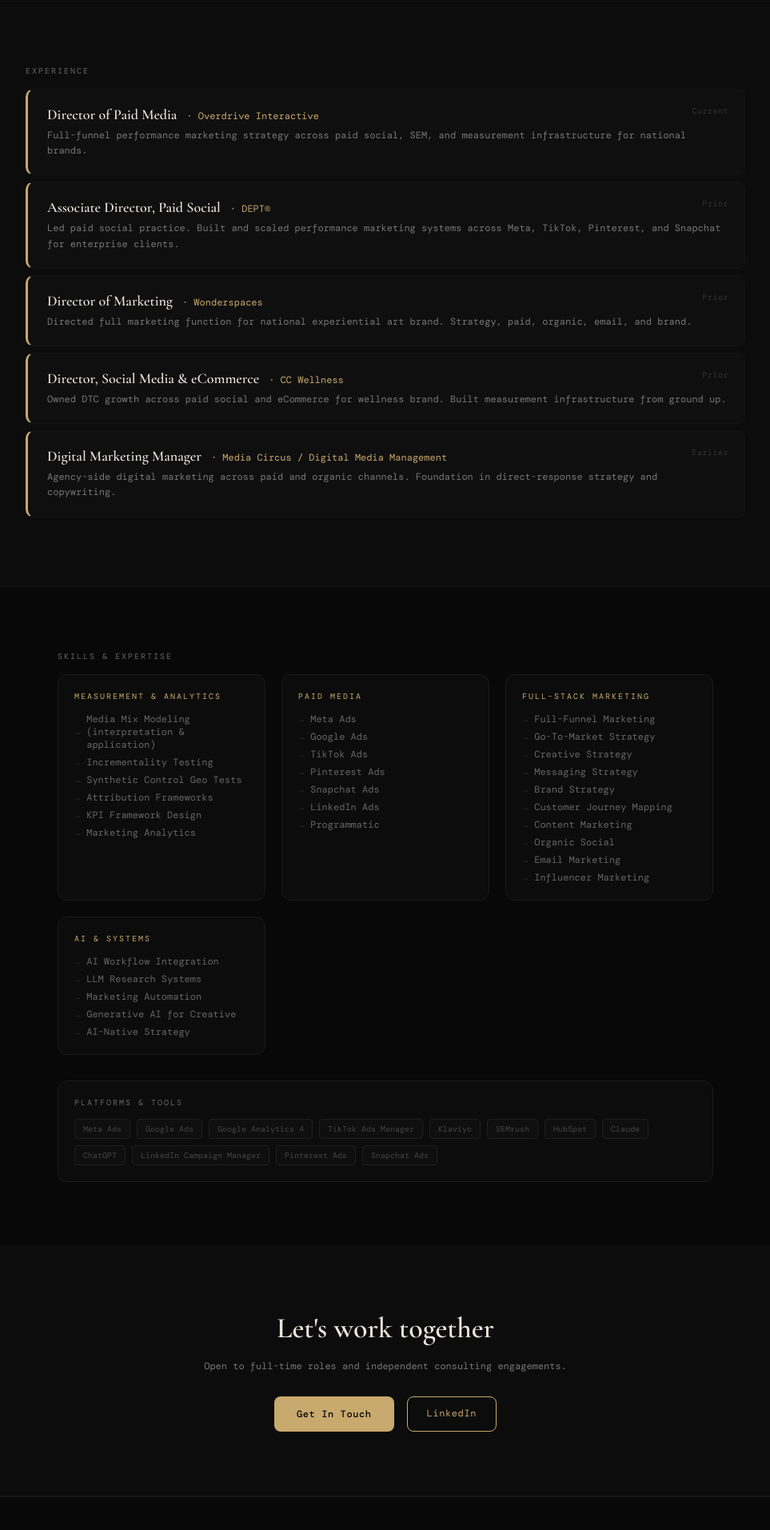
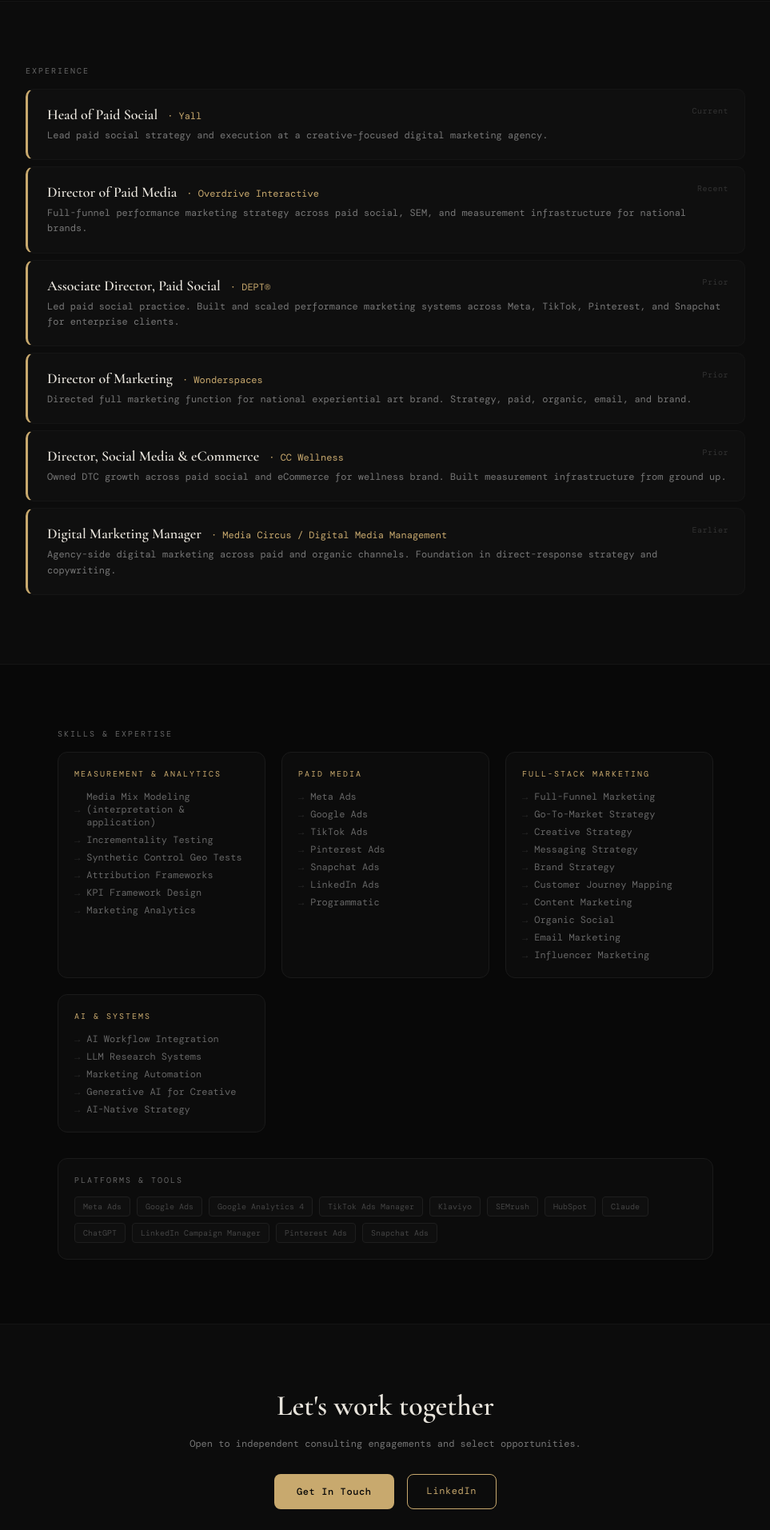
Before and after one commit to paulkoshlap-bit/paulkoshlap-site, a React (Vite) app: page /about in a window 1280 px wide. Shown: the part 1260-3173 px from the top of the page at 80% size, without its empty margins (158-1121 px from the left). Built offline with nearby package versions, Linux system fonts and the light colour scheme; a web font is replaced by a local one.

Commit message:
Update About.jsx

```diff
--- a/src/pages/About.jsx
+++ b/src/pages/About.jsx
@@ -1,5 +1,6 @@
 const EXPERIENCE = [
-  { role: 'Director of Paid Media', company: 'Overdrive Interactive', period: 'Current', desc: 'Full-funnel performance marketing strategy across paid social, SEM, and measurement infrastructure for national brands.' },
+  { role: 'Head of Paid Social', company: 'Yall', period: 'Current', desc: 'Lead paid social strategy and execution at a creative-focused digital marketing agency.' },
+  { role: 'Director of Paid Media', company: 'Overdrive Interactive', period: 'Recent', desc: 'Full-funnel performance marketing strategy across paid social, SEM, and measurement infrastructure for national brands.' },
   { role: 'Associate Director, Paid Social', company: 'DEPT®', period: 'Prior', desc: 'Led paid social practice. Built and scaled performance marketing systems across Meta, TikTok, Pinterest, and Snapchat for enterprise clients.' },
   { role: 'Director of Marketing', company: 'Wonderspaces', period: 'Prior', desc: 'Directed full marketing function for national experiential art brand. Strategy, paid, organic, email, and brand.' },
   { role: 'Director, Social Media & eCommerce', company: 'CC Wellness', period: 'Prior', desc: 'Owned DTC growth across paid social and eCommerce for wellness brand. Built measurement infrastructure from ground up.' },
@@ -128,7 +129,7 @@ export default function About() {
           <h2 style={{ fontFamily: "'Cormorant Garamond', serif", fontSize: 'clamp(24px, 4vw, 36px)', fontWeight: 600, marginBottom: 16 }}>
             Let's work together
           </h2>
-          <p style={{ fontSize: 12, color: '#777', marginBottom: 28, lineHeight: 1.7 }}>Open to full-time roles and independent consulting engagements.</p>
+          <p style={{ fontSize: 12, color: '#777', marginBottom: 28, lineHeight: 1.7 }}>Open to independent consulting engagements and select opportunities.</p>
           <div style={{ display: 'flex', gap: 16, justifyContent: 'center', flexWrap: 'wrap' }}>
             <a href="mailto:paulkoshlap@gmail.com" className="btn-primary">Get In Touch</a>
             <a href="https://linkedin.com/in/paulkoshlap" className="btn-outline" target="_blank" rel="noreferrer">LinkedIn</a>
```
